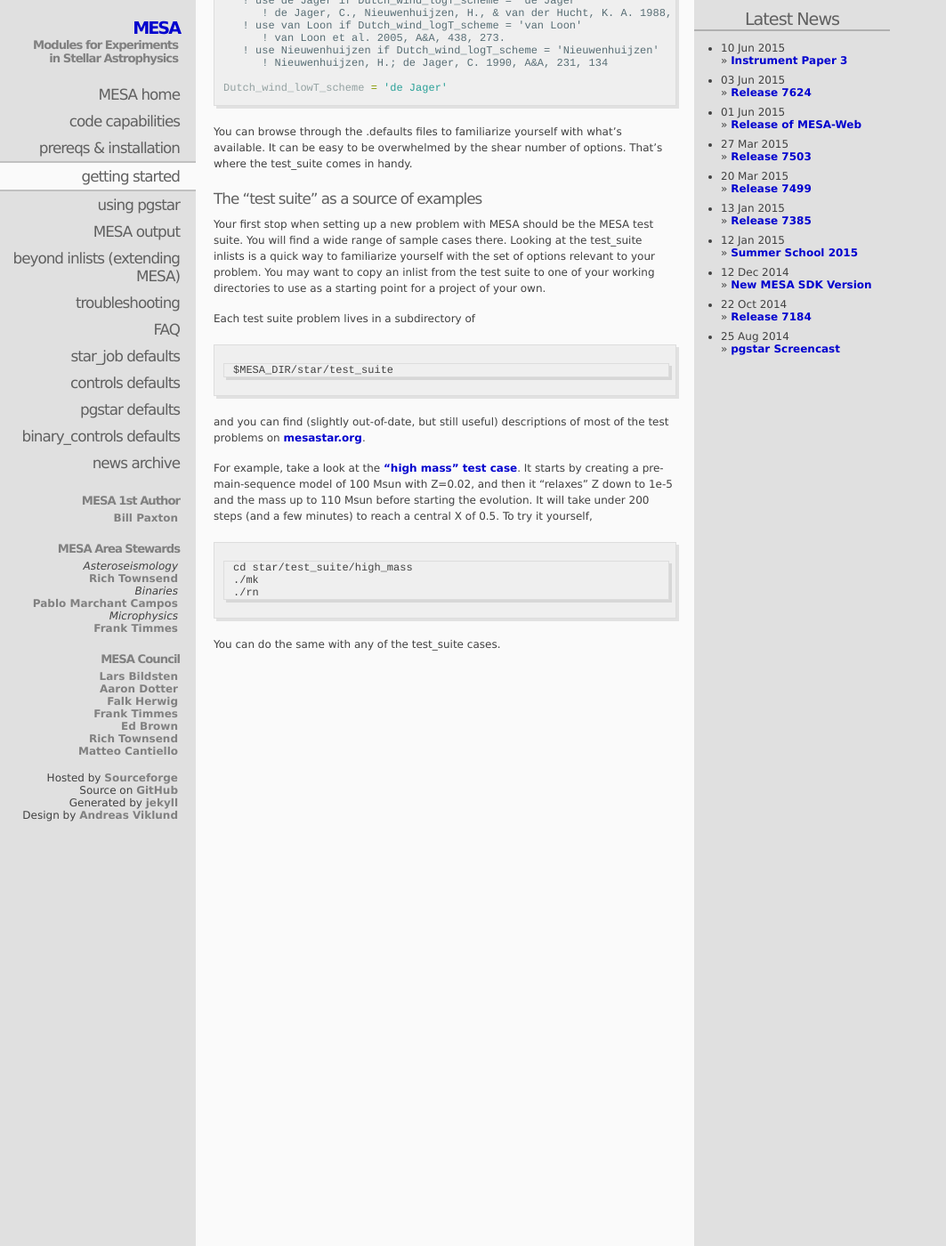
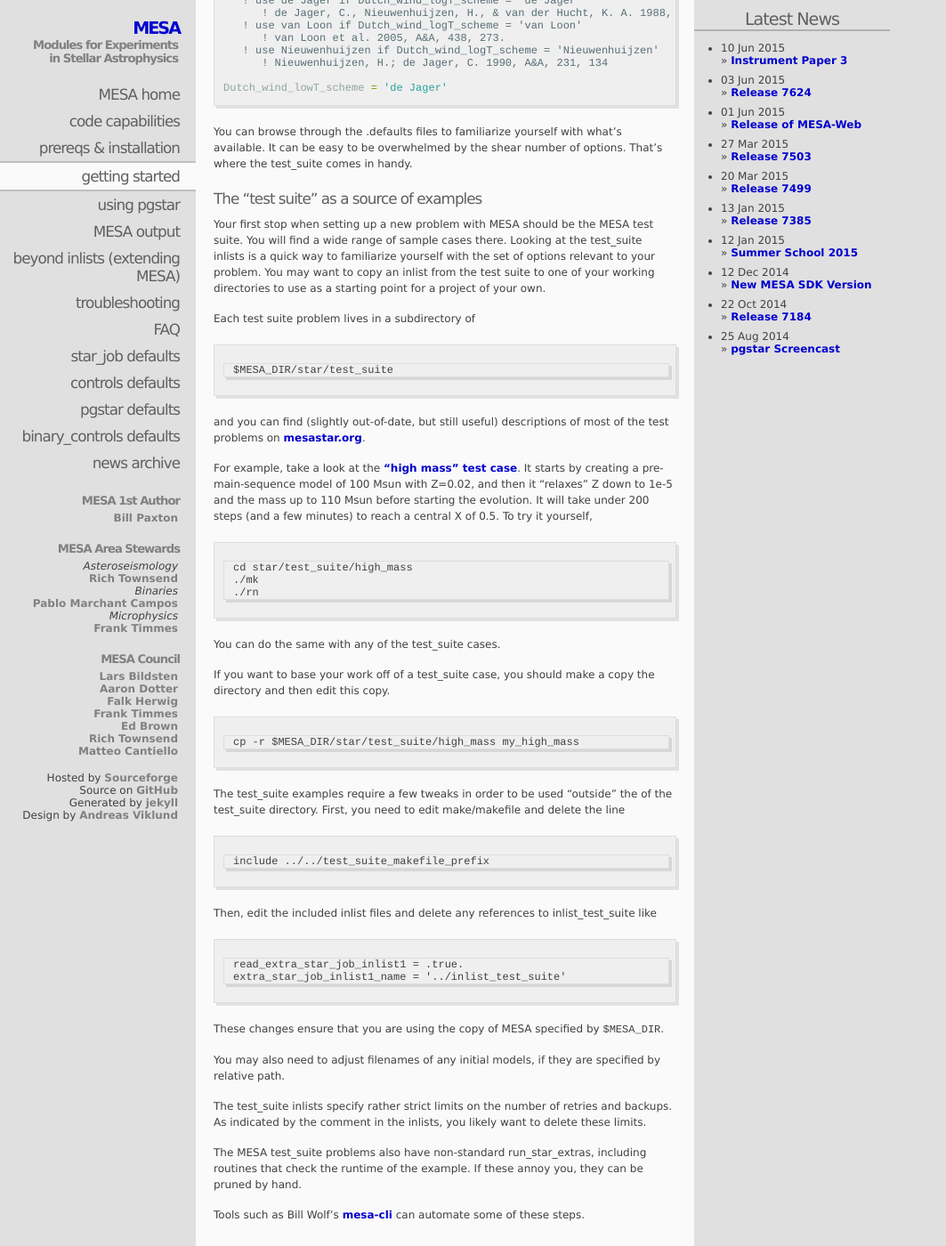
Before and after one commit to MESAHub/mesa-website, a Jekyll site: the page built from 03-starting.markdown, in a window 1280 px wide and 1400 px high, scrolled down 7813 px. Shown: the whole window at 89% size, without its empty margins (0-1063 px from the left). Built offline with Jekyll 4.4.1, drawn with Linux system fonts in a browser that asks for light colours; Markdown is read by kramdown in place of the engine named in the settings.

Commit message:
Add blurb on de-test-suite-ifying

```diff
--- a/03-starting.markdown
+++ b/03-starting.markdown
@@ -440,3 +440,38 @@
     ./rn
 
 You can do the same with any of the test\_suite cases.
+
+If you want to base your work off of a test\_suite case, you should
+make a copy the directory and then edit this copy.
+
+    cp -r $MESA_DIR/star/test_suite/high_mass my_high_mass
+
+The test\_suite examples require a few tweaks in order to be used
+"outside" the of the test_suite directory.  First, you need to edit
+make/makefile and delete the line
+
+    include ../../test_suite_makefile_prefix
+
+Then, edit the included inlist files and delete any references to
+inlist\_test\_suite like
+
+    read_extra_star_job_inlist1 = .true.
+    extra_star_job_inlist1_name = '../inlist_test_suite'
+
+These changes ensure that you are using the copy of MESA specified by
+`$MESA_DIR`.
+
+You may also need to adjust filenames of any initial models, if they
+are specified by relative path.
+
+The test\_suite inlists specify rather strict limits on the number of
+retries and backups.  As indicated by the comment in the inlists, you
+likely want to delete these limits.
+
+The MESA test\_suite problems also have non-standard
+run\_star\_extras, including routines that check the runtime of the
+example.  If these annoy you, they can be pruned by hand.
+
+Tools such as Bill Wolf's
+[mesa-cli](http://wmwolf.github.io/mesa_cli/) can automate some of
+these steps.
```
